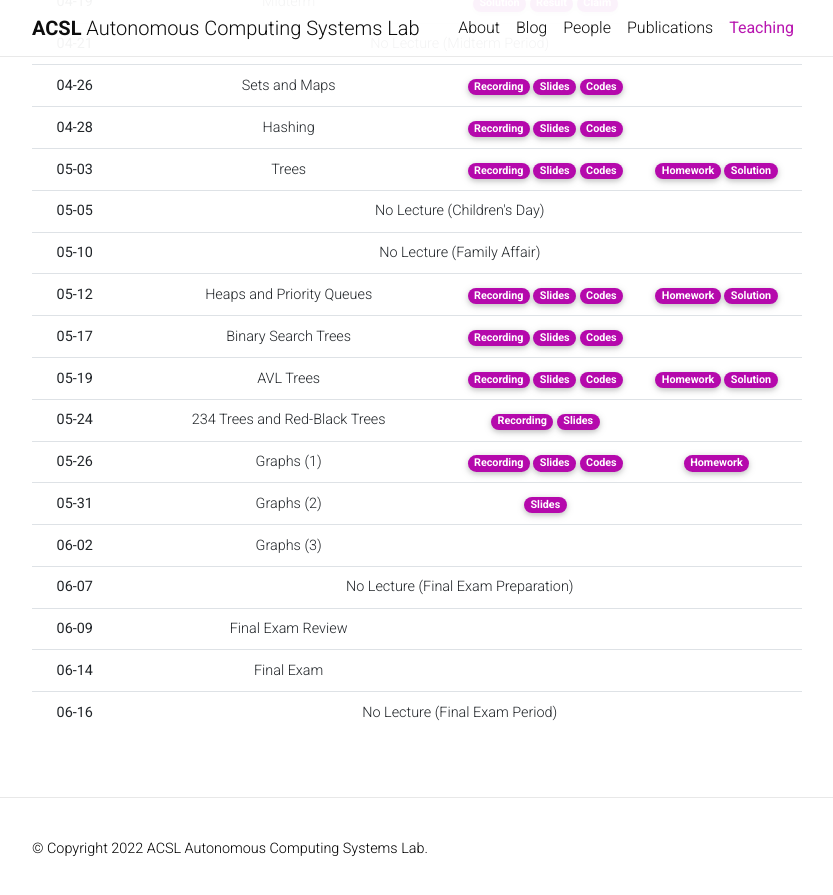
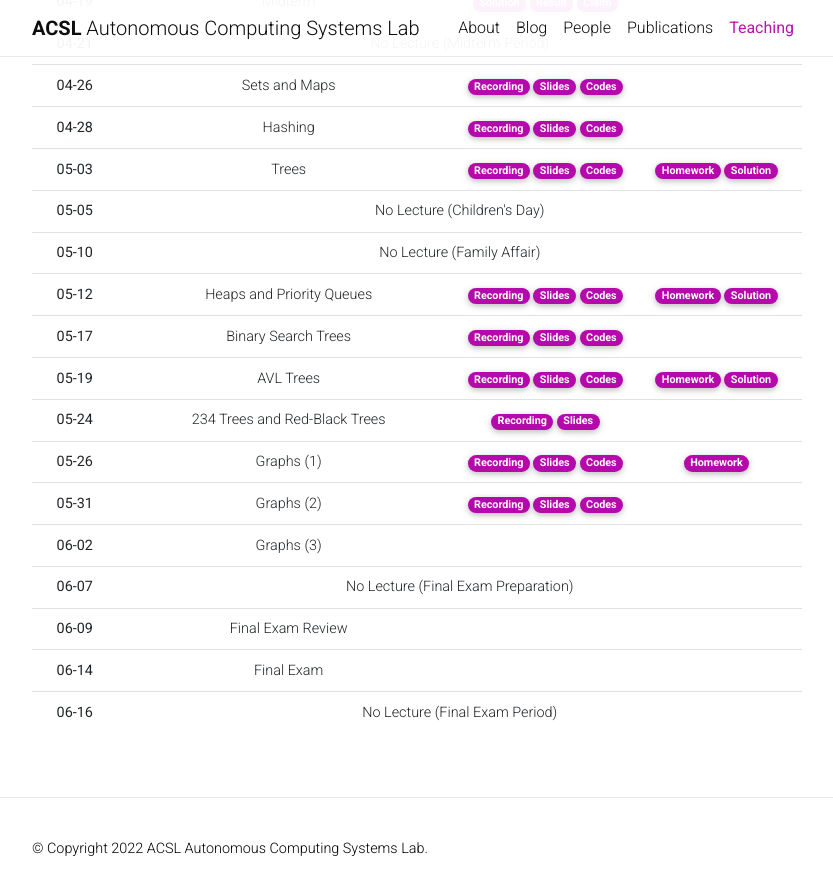
Before and after one commit to Uehwan/Uehwan.github.io, a Jekyll site: the page built from _teaching/datastruct22sp.md, in a window 1280 px wide and 900 px high, scrolled down 1574 px. Shown: the top 895 px of the window, without its empty margins (223-1056 px from the left). Built offline with Jekyll 4.4.1, drawn with Linux system fonts in a browser that asks for light colours; nearby versions of some CDN libraries; comment, search, counter and statistics services are not loaded; a style sheet for code colours, icons or effects is not loaded.

Commit message:
[ds22sp] 22-05-31 post

```diff
--- a/_teaching/datastruct22sp.md
+++ b/_teaching/datastruct22sp.md
@@ -301,9 +301,9 @@
       <th scope="row">05-31</th>
       <td>Graphs (2)</td>
       <td>
-        <!--a href="https://youtu.be/ct4u8Kr9Px4" target="_blank" class="badge badge-pill" style="background-color:#B509AC;">Recording</a-->
+        <a href="https://youtu.be/g_XC-TKphfM" target="_blank" class="badge badge-pill" style="background-color:#B509AC;">Recording</a>
         <a href="https://docs.google.com/presentation/d/1X13Cs6MlZxkjlhWvy8NZQ2z7FQwcePczOJsEktdWZRs/edit?usp=sharing" target="_blank" class="badge badge-pill" style="background-color:#B509AC;">Slides</a>
-        <!--a href="https://colab.research.google.com/drive/1Dg6gmCcntKibeZ5ahHVhRd10PimNvh5J?usp=sharing" target="_blank" class="badge badge-pill" style="background-color:#B509AC;">Codes</a-->
+        <a href="https://colab.research.google.com/drive/10jcEekLairREg9AQpBEMWB1JHdNqvgZB?usp=sharing" target="_blank" class="badge badge-pill" style="background-color:#B509AC;">Codes</a>
       </td>
       <td>
         <!--a href="https://colab.research.google.com/drive/1gRNMsgBKA2hXzE6bEDwtpcdjbgxCc6t1?usp=sharing" target="_blank" class="badge badge-pill" style="background-color:#B509AC;">Homework</a-->
```
